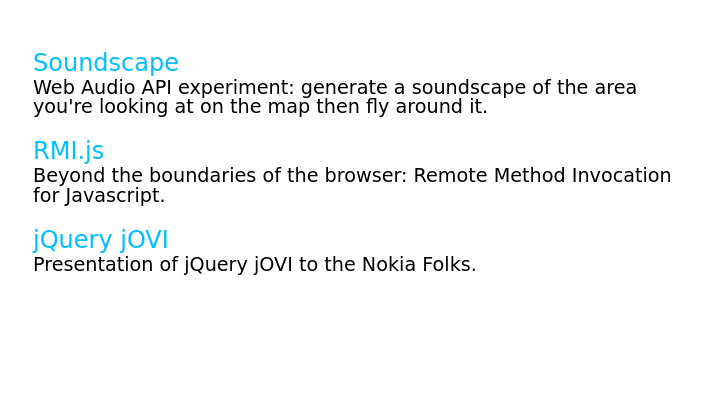
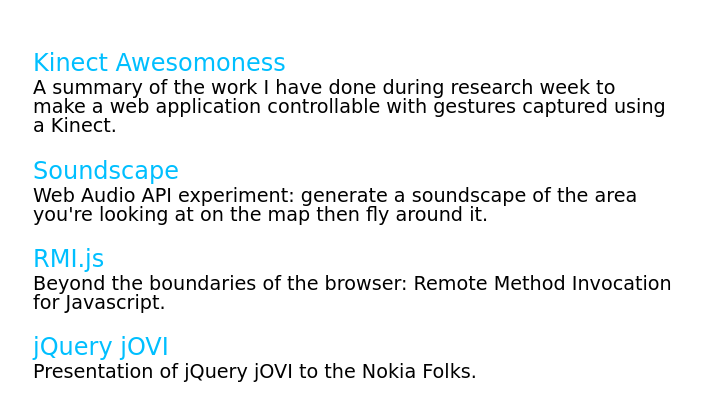
Before and after one commit to mmarcon/slides, a plain HTML site: page index.html in a window 1280 px wide. Shown: the part 278-698 px from the top of the page, without its empty margins (287-988 px from the left). Drawn offline with nearby package versions, Linux system fonts and the light colour scheme; a web font is replaced by a local one.

Commit message:
Added link to kinect awesomeness.

```diff
--- a/index.html
+++ b/index.html
@@ -63,6 +63,8 @@
 	<div class="container">
 		<h1>Slide Decks</h1>
 		<dl>
+			<dt><a href="kinect/index.html" title="Developing web apps controlled via the Kinect">Kinect Awesomoness</a></dt>
+			<dd>A summary of the work I have done during research week to make a web application controllable with gestures captured using a Kinect.</dd>
 			<dt><a href="soundscape/index.html" title="Description of the architecture of Soundscape">Soundscape</a></dt>
 			<dd>Web Audio API experiment: generate a soundscape of the area you're looking at on the map then fly around it.</dd>
 			<dt><a href="rmijs/index.html" title="Tech talk about RMI.js">RMI.js</a></dt>
```
